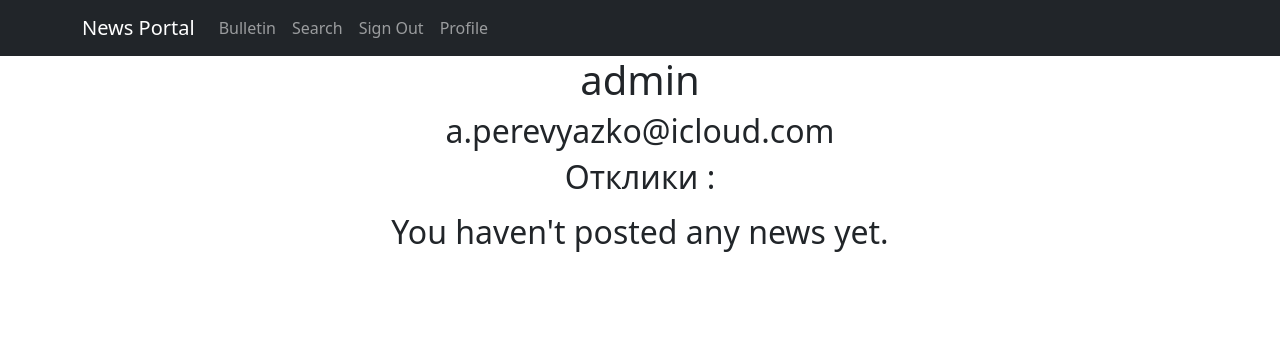
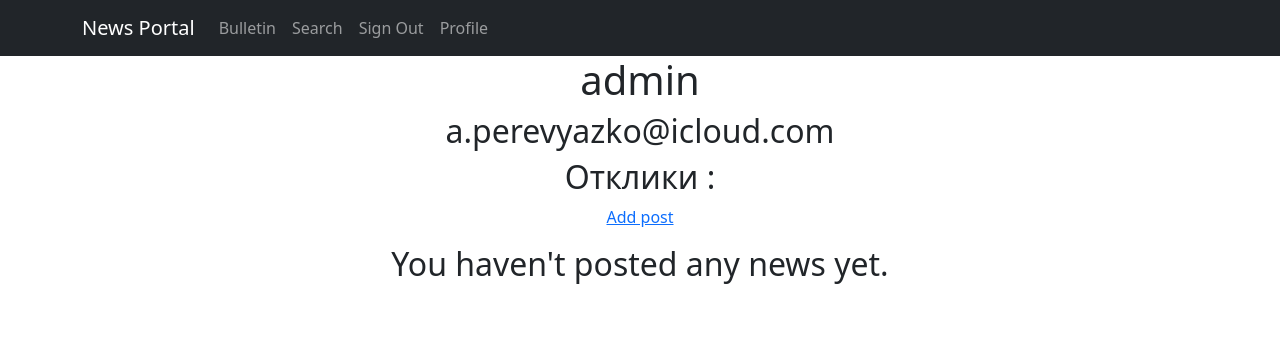
Before and after one commit to Perevyazko1/Bulletin, a Django app: page /bulletin/profile/ in a window 1280 px wide. Shown: the top 356 px of the page. Run offline with Django 4.2, Linux system fonts and the light colour scheme; a user stored in the database is signed in; some libraries are stand-ins or nearby versions.

Commit message:
add button add post in profile

```diff
--- a/project/bulletin/models.py
+++ b/project/bulletin/models.py
@@ -32,14 +32,14 @@ class Post(models.Model):
     )
 
     title = models.CharField(max_length=128, verbose_name='Заголовок')
-    text = models.CharField(max_length=1024, default=' ')  # CKEditor Rich Text Field
+    text = RichTextUploadingField()
     response = models.ManyToManyField(User, related_name='rating')
 
     def total_response(self):
         return self.response.count()
 
-    # def get_absolute_url(self):
-    #     return reverse('news_detail', args=[str(self.id)])
+    def get_absolute_url(self):
+        return reverse('post_detail', args=[str(self.id)])
 
     def __str__(self):
         return f'{self.title}| {self.text[:20]}'
--- a/project/bulletin/urls.py
+++ b/project/bulletin/urls.py
@@ -1,11 +1,11 @@
 from django.urls import path
 from django.views.decorators.cache import cache_page
 
-from .views import NewsDetail, NewsList, Profile, PostCreate
+from .views import PostDetail, NewsList, Profile, PostCreate
 
 urlpatterns = [
     path('', cache_page(5)(NewsList.as_view()), name='news_list'),
-    path('<int:pk>', NewsDetail.as_view(), name='news_detail'),
+    path('<int:pk>', PostDetail.as_view(), name='post_detail'),
     path('create/', PostCreate.as_view(), name='post_create'),
     path('profile/', Profile.as_view(), name='profile'),
 
--- a/project/bulletin/views.py
+++ b/project/bulletin/views.py
@@ -1,4 +1,5 @@
 from django.contrib.auth.mixins import PermissionRequiredMixin
+from django.http import HttpResponseRedirect
 from django.shortcuts import render, get_object_or_404
 from django.views.generic import DetailView, ListView, CreateView
 
@@ -20,14 +21,14 @@ class Profile(ListView):
         return context
 
 
-class NewsDetail(DetailView):
+class PostDetail(DetailView):
     model = Post
     template_name = 'post_id.html'
     context_object_name = 'post'
     queryset = Post.objects.all()
 
     def get_context_data(self, *args, **kwargs):
-        context = super(NewsDetail, self).get_context_data(**kwargs)
+        context = super(PostDetail, self).get_context_data(**kwargs)
         news = get_object_or_404(Post, id=self.kwargs["pk"])
         # comment = get_object_or_404(Comment, id=self.kwargs["pk"])
         # total_likes_comment = comment.total_likes_comment()
@@ -57,7 +58,7 @@ class PostCreate(PermissionRequiredMixin, CreateView):
     template_name = 'edit_post.html'
 
     def form_valid(self, form):  # Переопределение метода при валидации формы NewsForm
-        print(self.request.user.id)
+        # print(self.request.user.id)
 
         self.object = form.save(commit=False
                                 )  # object - экземпляр заполненной формы NewsForm из запроса POST. В БД не сохраняем
--- a/project/templates/post.html
+++ b/project/templates/post.html
@@ -24,7 +24,7 @@ News
                         {% endfor %}
                     </small>
                      <p>
-                         <a href="{% url 'news_detail' new.id %}">{{ new.text|censor|truncatechars:20|safe}}</a>
+                         <a href="{% url 'post_detail' new.id %}">{{ new.text|censor|truncatechars:20|safe}}</a>
                     <small class="fw-bold"> ❤ {{ new.rating.count}}</small>
                      </p>
         </ul>
--- a/project/templates/profile.html
+++ b/project/templates/profile.html
@@ -10,8 +10,9 @@
     <h2>Отклики : </h2>
 
 
-    {#{% if perms.simpleapp.add_news %}#}
-    {#<a href="{% url 'news_create' %}">{% trans "Add news"%}</a>#}
+    {% if perms.bulletin.add_news %}
+    <a href="{% url 'post_create' %}">{% trans "Add post"%}</a>
+    {%endif%}
     <p></p>
    {% if news %}
 
```
Also changed, not shown: project/bulletin/migrations/0005_alter_post_text.py (added), project/db.sqlite3, project/media/uploads/2023/01/04/al_paka_2.jpg (added), project/media/uploads/2023/01/04/al_paka_2_bK27voJ.jpg (added).
